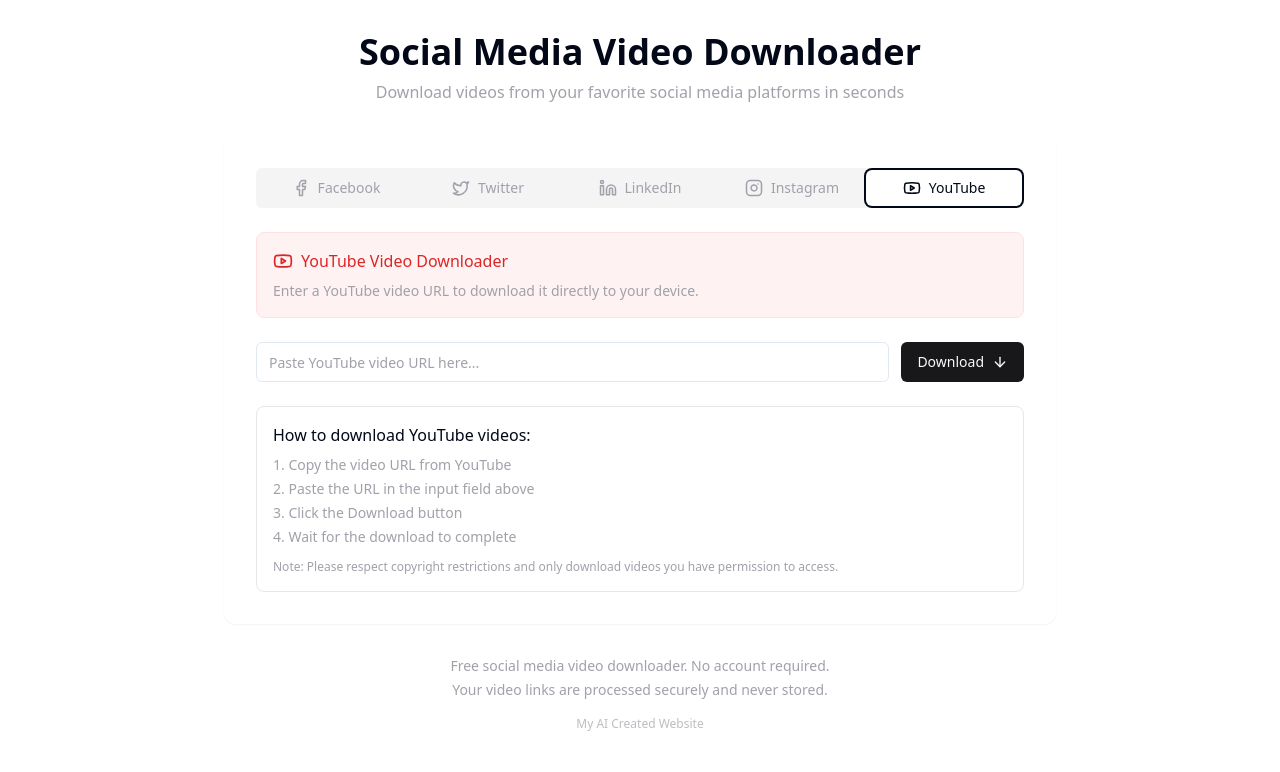
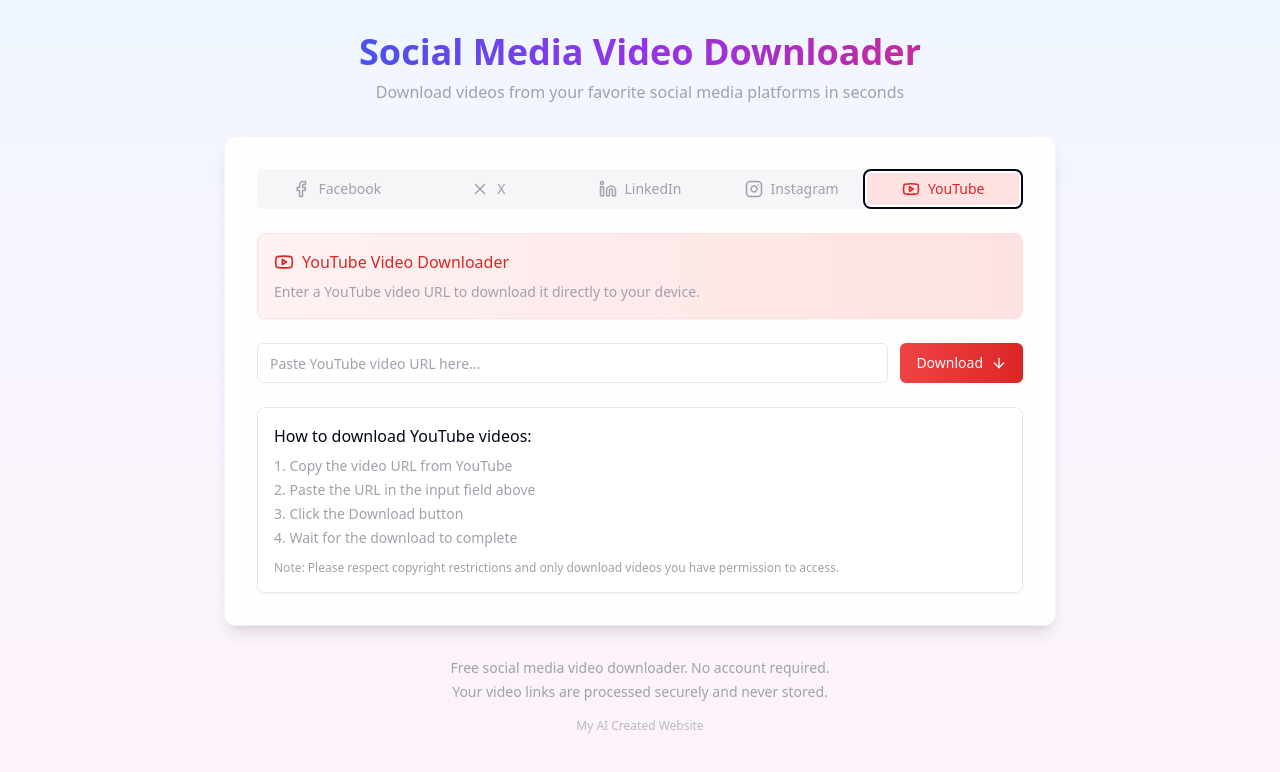
Before and after one commit to majidliaquat/gray-it-down-now, a React (Vite) app: page / in a window 1280 px wide. Both pictures are taken after a click on the tab "YouTube". Shown: the top 772 px of the page. Built offline with nearby package versions, Linux system fonts and the light colour scheme.

Commit message:
feat: Improve UI and update Twitter to X
- Changed the theme to an AI-inspired look.
- Updated Twitter references to X and replaced the Twitter logo with the X logo.

```diff
--- a/src/components/YouTubeDownloader.tsx
+++ b/src/components/YouTubeDownloader.tsx
@@ -36,7 +36,7 @@ const YouTubeDownloader = () => {
 
   return (
     <div className="space-y-6">
-      <div className="bg-red-50 rounded-lg p-4 border border-red-100">
+      <div className="bg-gradient-to-r from-red-50 to-red-100 rounded-lg p-4 border border-red-100 shadow-sm">
         <div className="flex items-center gap-2 text-red-600 font-medium mb-2">
           <Youtube size={20} />
           <h3>YouTube Video Downloader</h3>
@@ -54,14 +54,14 @@ const YouTubeDownloader = () => {
             onChange={(e) => setUrl(e.target.value)}
             className="flex-1"
           />
-          <Button type="submit" disabled={isLoading} className="gap-2">
+          <Button type="submit" disabled={isLoading} className="gap-2 bg-gradient-to-r from-red-500 to-red-600 hover:from-red-600 hover:to-red-700">
             {isLoading ? "Processing..." : "Download"}
             {!isLoading && <ArrowDown size={16} />}
           </Button>
         </div>
       </form>
 
-      <div className="rounded-lg border bg-card p-4">
+      <div className="rounded-lg border backdrop-blur-sm bg-white/80 p-4 shadow-sm">
         <h4 className="font-medium mb-2">How to download YouTube videos:</h4>
         <ol className="list-decimal list-inside space-y-1 text-sm text-muted-foreground">
           <li>Copy the video URL from YouTube</li>
--- a/src/pages/Index.tsx
+++ b/src/pages/Index.tsx
@@ -1,7 +1,7 @@
 
 import React from 'react';
 import { Tabs, TabsContent, TabsList, TabsTrigger } from "@/components/ui/tabs";
-import { Facebook, Twitter, Linkedin, Instagram, Youtube } from "lucide-react";
+import { Facebook, X, Linkedin, Instagram, Youtube } from "lucide-react";
 import FacebookDownloader from '@/components/FacebookDownloader';
 import TwitterDownloader from '@/components/TwitterDownloader';
 import LinkedinDownloader from '@/components/LinkedinDownloader';
@@ -10,35 +10,35 @@ import YouTubeDownloader from '@/components/YouTubeDownloader';
 
 const Index = () => {
   return (
-    <div className="min-h-screen py-8 px-4 md:px-0">
+    <div className="min-h-screen py-8 px-4 md:px-0 bg-gradient-to-b from-blue-50 via-purple-50 to-pink-50">
       <div className="container mx-auto max-w-4xl">
         <header className="mb-8 text-center">
-          <h1 className="text-3xl md:text-4xl font-bold mb-2">Social Media Video Downloader</h1>
+          <h1 className="text-3xl md:text-4xl font-bold mb-2 bg-gradient-to-r from-blue-600 via-purple-600 to-pink-600 text-transparent bg-clip-text">Social Media Video Downloader</h1>
           <p className="text-muted-foreground">
             Download videos from your favorite social media platforms in seconds
           </p>
         </header>
 
-        <main className="bg-white rounded-xl shadow-sm p-6 md:p-8">
+        <main className="backdrop-blur-md bg-white/90 rounded-xl shadow-lg p-6 md:p-8 border border-gray-100">
           <Tabs defaultValue="facebook" className="w-full">
-            <TabsList className="grid w-full grid-cols-5">
-              <TabsTrigger value="facebook" className="flex items-center gap-2">
+            <TabsList className="grid w-full grid-cols-5 bg-gray-100/80">
+              <TabsTrigger value="facebook" className="flex items-center gap-2 data-[state=active]:bg-blue-100 data-[state=active]:text-blue-600">
                 <Facebook size={18} />
                 <span className="hidden sm:inline">Facebook</span>
               </TabsTrigger>
-              <TabsTrigger value="twitter" className="flex items-center gap-2">
-                <Twitter size={18} />
-                <span className="hidden sm:inline">Twitter</span>
+              <TabsTrigger value="twitter" className="flex items-center gap-2 data-[state=active]:bg-black data-[state=active]:text-white">
+                <X size={18} />
+                <span className="hidden sm:inline">X</span>
               </TabsTrigger>
-              <TabsTrigger value="linkedin" className="flex items-center gap-2">
+              <TabsTrigger value="linkedin" className="flex items-center gap-2 data-[state=active]:bg-blue-100 data-[state=active]:text-blue-600">
                 <Linkedin size={18} />
                 <span className="hidden sm:inline">LinkedIn</span>
               </TabsTrigger>
-              <TabsTrigger value="instagram" className="flex items-center gap-2">
+              <TabsTrigger value="instagram" className="flex items-center gap-2 data-[state=active]:bg-pink-100 data-[state=active]:text-pink-600">
                 <Instagram size={18} />
                 <span className="hidden sm:inline">Instagram</span>
               </TabsTrigger>
-              <TabsTrigger value="youtube" className="flex items-center gap-2">
+              <TabsTrigger value="youtube" className="flex items-center gap-2 data-[state=active]:bg-red-100 data-[state=active]:text-red-600">
                 <Youtube size={18} />
                 <span className="hidden sm:inline">YouTube</span>
               </TabsTrigger>
```
